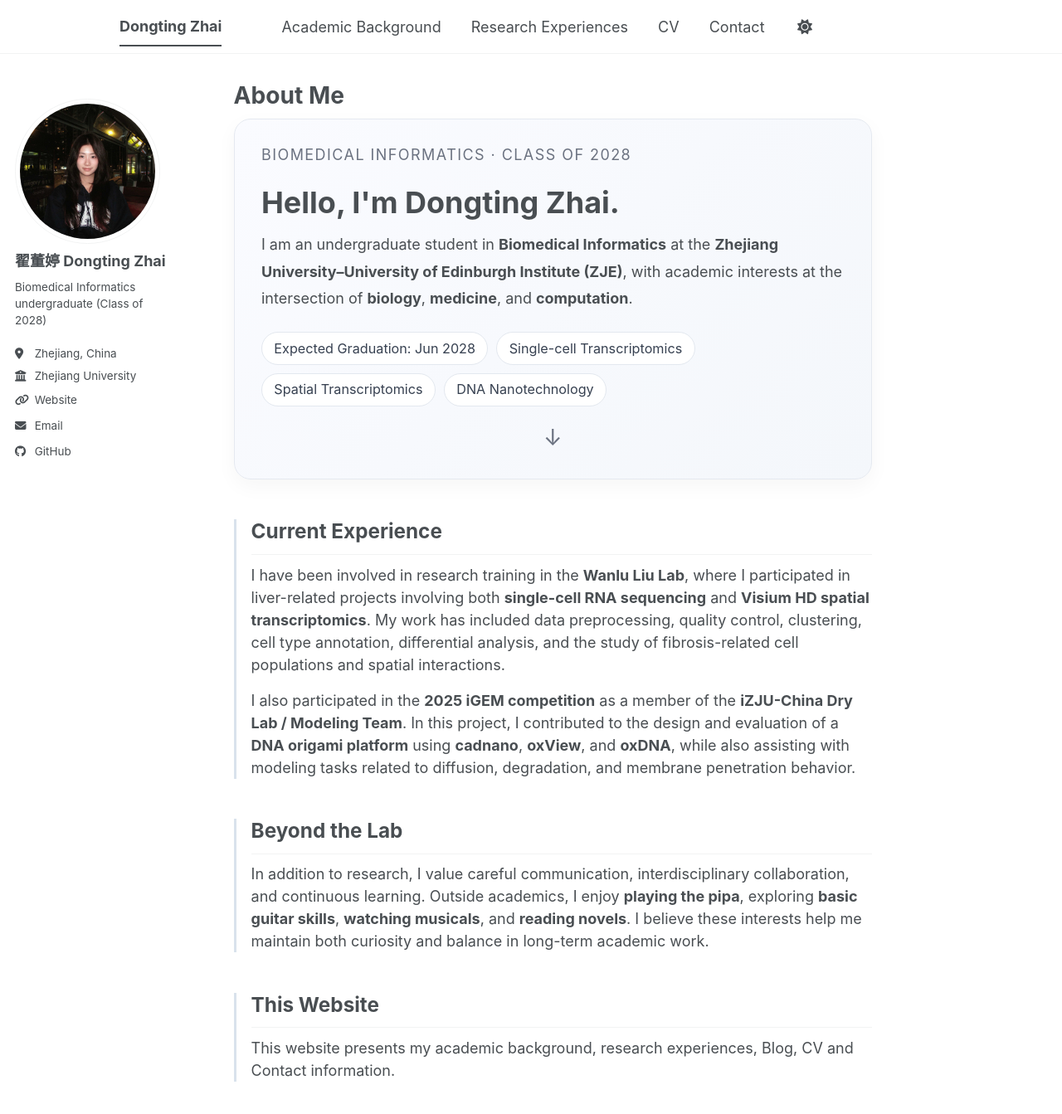
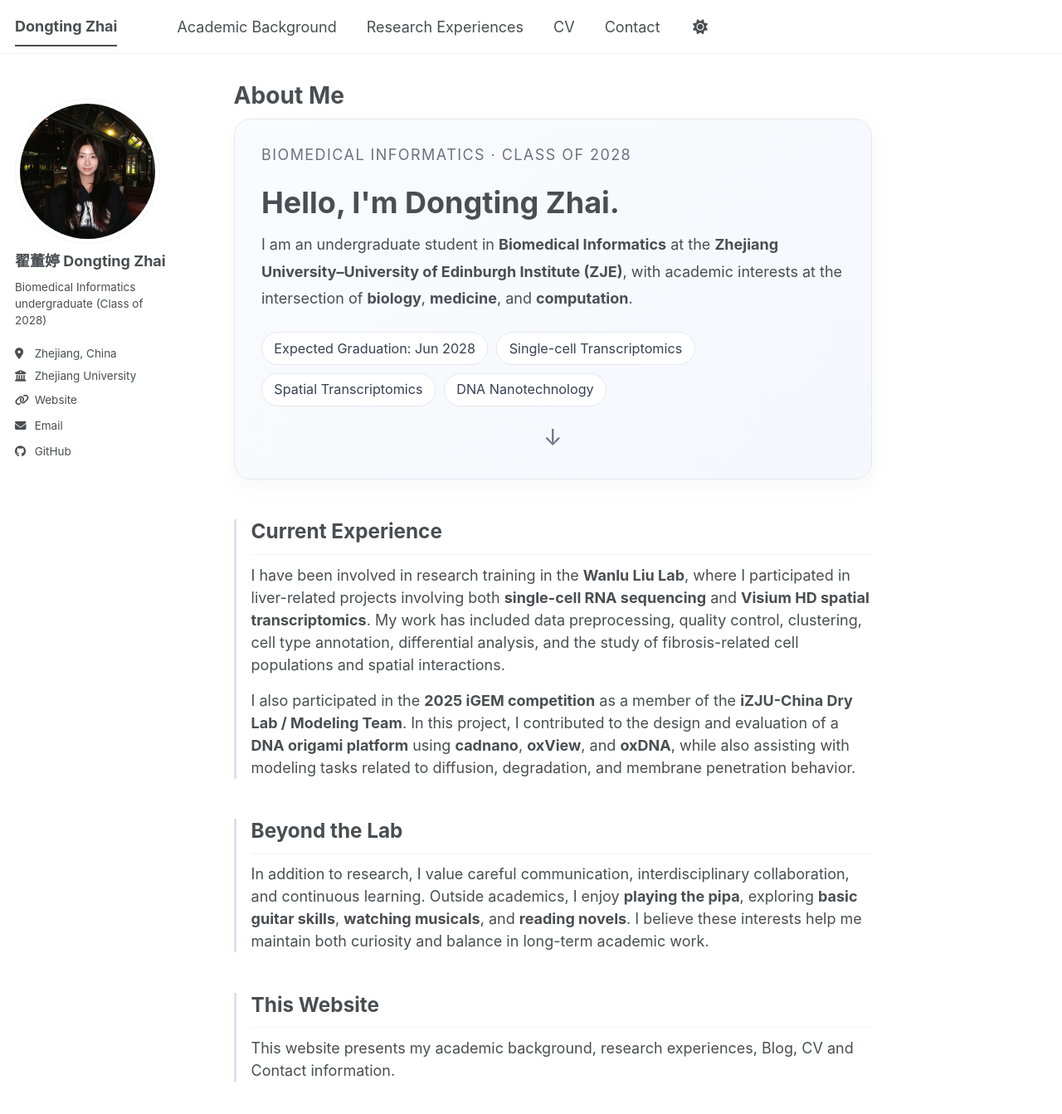
Before and after one commit to Iris1618/Iris1618.github.io, a Jekyll site: the page built from _pages/about.md, in a window 1280 px wide and 1400 px high. Shown: the top 1343 px of the window at 83% size. Built offline with Jekyll 4.4.1, drawn with Linux system fonts in a browser that asks for light colours; a script bundle is joined from its source files by our own code; library files that are not in the unit come from our copies.

Commit message:
Refactor styles for greedy navigation links
Adjusted margin and padding for visible links in greedy navigation.

```diff
--- a/assets/css/main.scss
+++ b/assets/css/main.scss
@@ -41,7 +41,12 @@
     "vendor/font-awesome/solid",
     "vendor/font-awesome/brands"
 ;
+.greedy-nav .site-title {
+  margin-right: 4.5rem;
+  padding-right: 1.8rem;
+  border-right: 1px solid #d9dde3;
+}
+
 .greedy-nav .visible-links {
-  margin-left: 5rem !important;
-  padding-left: 2rem;
+  margin-left: 0 !important;
 }
```
